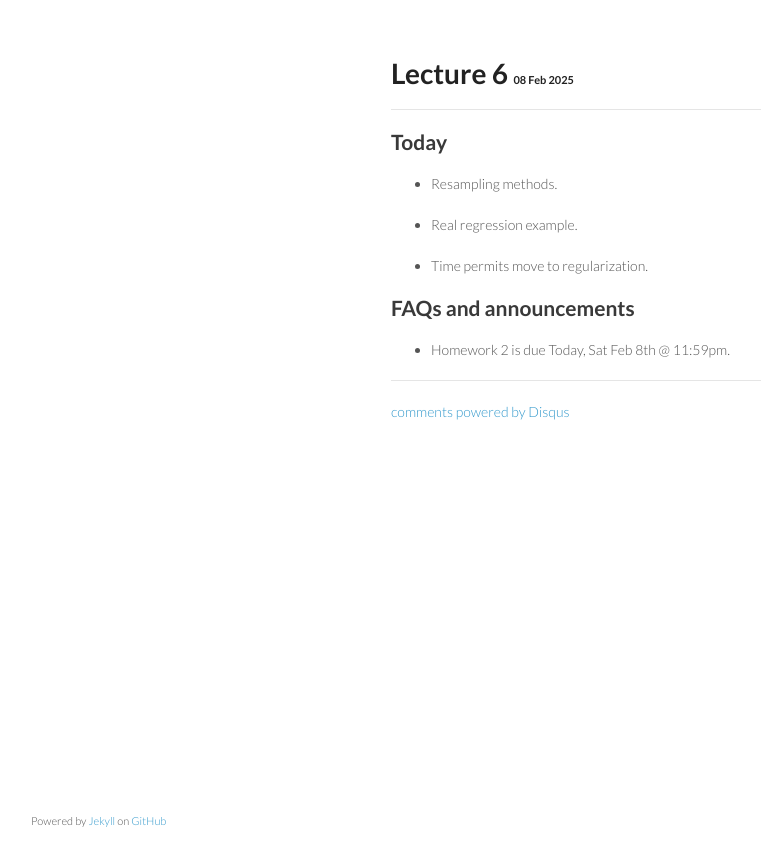
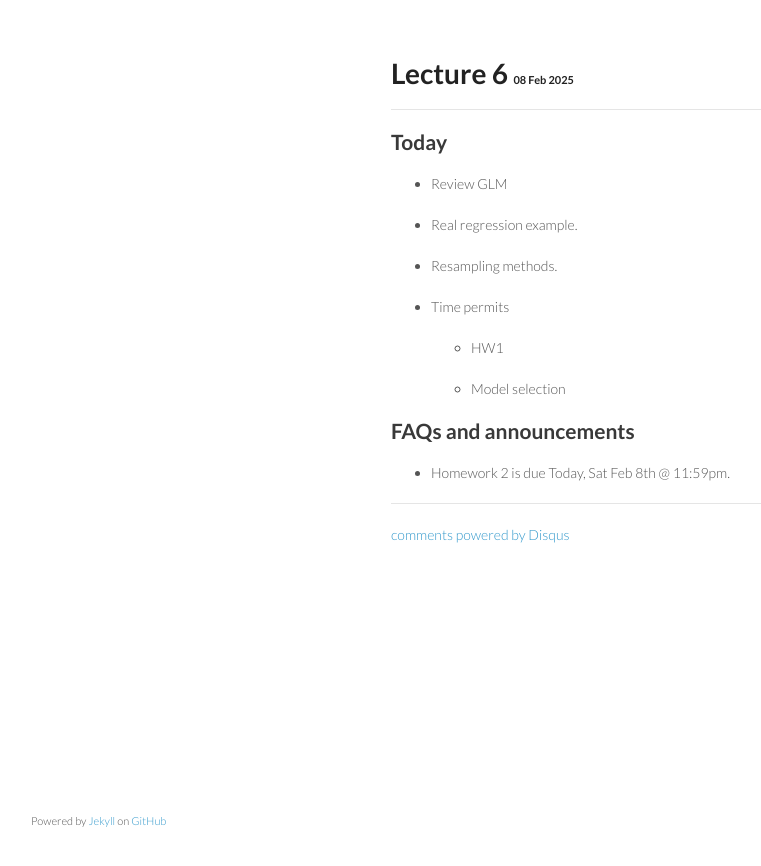
Before and after one commit to ucla-biostat-212a/2025winter, a Jekyll site: the page built from _posts/2025-02-08-week6-day1.md, in a window 1280 px wide. Shown: the top 866 px of the page, without its empty margins (179-940 px from the left). Built offline with Jekyll 4.4.1, drawn with Linux system fonts in a browser that asks for light colours; comment, search, counter and statistics services are not loaded.

Commit message:
revise posts

```diff
--- a/_posts/2025-02-08-week6-day1.md
+++ b/_posts/2025-02-08-week6-day1.md
@@ -6,11 +6,18 @@ category: biostat212awinter2025
 
 ## Today
 
-* Resampling methods.
+
+* Review GLM
 
 * Real regression example.
 
-* Time permits move to regularization.
+* Resampling methods.
+
+* Time permits
+
+    + HW1
+
+    + Model selection
 
 
 ## FAQs and announcements
```
